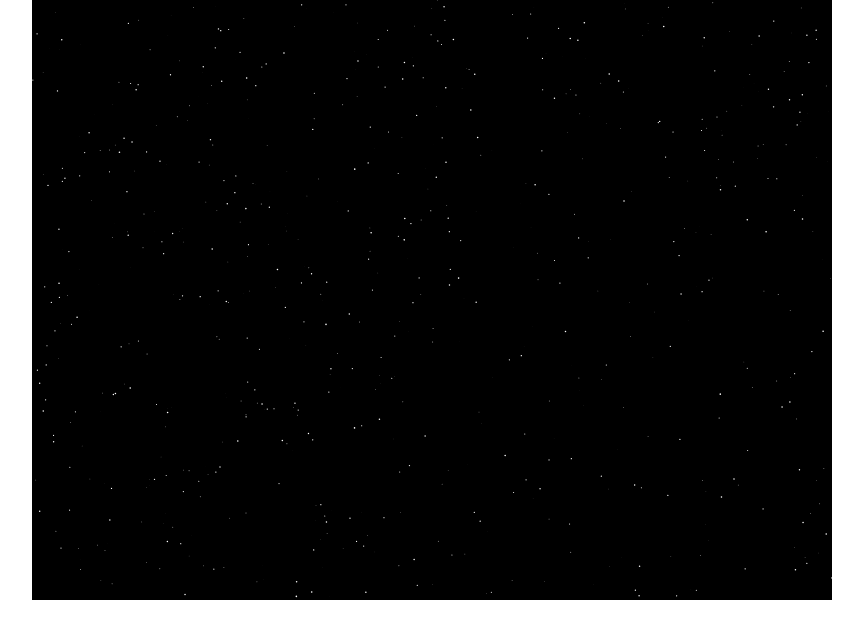
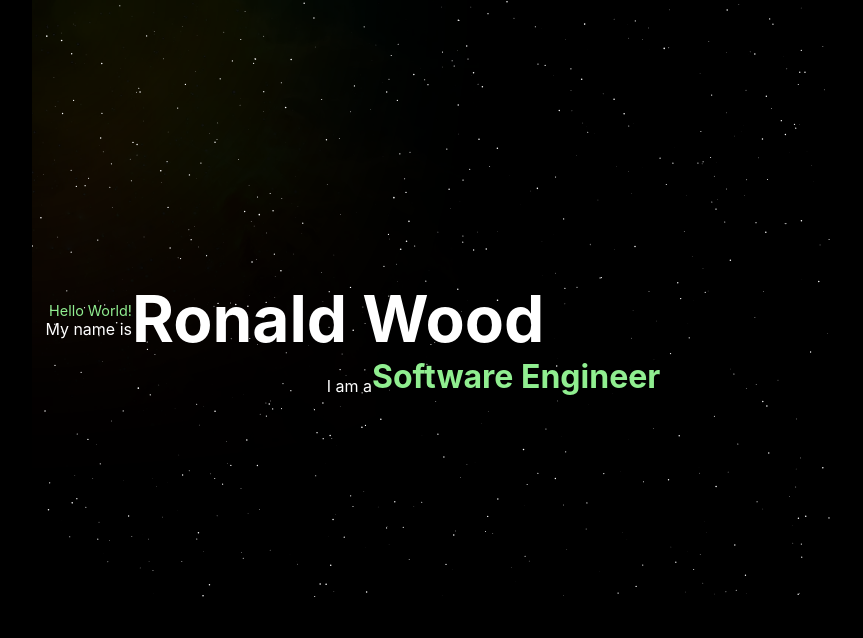
Before and after one commit to raw1218/Portfolio, a React (Create React App) app: page / in a window 1280 px wide. Shown: the top 638 px of the page, without its empty margins (208-1071 px from the left). Built offline with nearby package versions, Linux system fonts and the light colour scheme.

Commit message:
Landing Page v1

```diff
--- /dev/null
+++ b/src/landing_page/LandingPage.css
@@ -0,0 +1,128 @@
+.landing-page-wrapper {
+    display: flex;
+    justify-content: center;
+    align-items: center;
+    height: 100%;
+    width: 100%; /* This will make it take the full viewport height */
+    background-color: #000;  /* Add or change based on your background color */
+    /*position: relative; /* To stack the ParticleSimulation and text content */
+
+
+}
+
+
+.landing-page-main-text-overlay {
+
+    z-index: 1; /* Make sure text appears above the ParticleSimulation */
+    text-align: center;
+
+    width: 75%;
+    height: 30%;
+
+
+}
+
+
+
+
+.landing-page-main-text-overlay-upper {
+
+      z-index: 1; /* Make sure text appears above the ParticleSimulation */
+      text-align: center;
+      display:grid;
+      grid-template-columns: 1fr 3fr;
+      grid-template-rows: 1fr 1fr;
+      grid-template-areas:
+          "HelloWorld Name"
+          "MyNameIs Name";
+      grid-gap: 0;
+      row-gap: 0;
+      column-gap: 0;
+      margin-right: 25%;
+
+  }
+
+
+
+
+
+
+
+
+  .landing-page-main-text-overlay-lower {
+
+    z-index: 1; /* Make sure text appears above the ParticleSimulation */
+    text-align: center;
+    display:grid;
+    grid-template-columns: 1fr 3fr;
+    grid-template-rows: 1fr;
+    grid-gap: 0;
+    row-gap: 0;
+    column-gap: 0;
+    margin-left: 25%;
+
+}
+
+
+
+
+.main-text-small {
+    color: white;
+
+}
+
+.main-text-big {
+    color: white;
+
+}
+.computer-text {
+
+    color: lightgreen;
+
+}
+
+#IAmA{
+
+    align-self: end;
+    justify-self: end;
+    padding: 0;
+    margin: 0;
+
+
+}
+#MyNameIs{
+    grid-area: MyNameIs;
+    align-self: start;
+    justify-self: end;
+    margin: 0;
+    padding: 0;
+
+
+
+}
+#Title{
+
+    margin:0;
+    padding:0;
+    align-self: end;
+    justify-self: start;
+}
+#HelloWorld{
+    grid-area: HelloWorld;
+   margin: 0;
+   padding:0;
+   align-self: end;
+   justify-self: end;
+
+    font-size: 90%;
+}
+#Name{
+
+    grid-area: Name;
+    justify-self: start;
+    align-self: center;
+    font-size: 5vw;
+
+    padding: 0;
+    margin: 0;
+}
--- a/src/landing_page/LandingPage.js
+++ b/src/landing_page/LandingPage.js
@@ -1,11 +1,34 @@
 import React from 'react'
 import ParticleSimulation from './ParticleSimulation'
-import './ParticleSimulation.css'
+import './LandingPage.css'
 
 function LandingPage() {
+
+
+
+
   return (
 
-    <ParticleSimulation/>
+
+    <div class = "landing-page-wrapper">
+        <ParticleSimulation/>
+
+        <div class = "landing-page-main-text-overlay">
+        <div class = "landing-page-main-text-overlay-upper">
+            <p id = "HelloWorld" className='computer-text'>Hello World!</p>
+            <p id = "MyNameIs" className='main-text-small'>My name is</p>
+            <h1 id = "Name" className='main-text-big'>Ronald Wood</h1>
+
+        </div>
+
+        <div className='landing-page-main-text-overlay-lower'>
+            <p id="IAmA" className='main-text-small'>I am a</p>
+
+            <h1 id = "Title" className='main-text-big computer-text'>Software Engineer</h1>
+        </div>
+        </div>
+
+    </div>
 
   )
 }
--- a/src/landing_page/ParticleSimulation.css
+++ b/src/landing_page/ParticleSimulation.css
@@ -1,9 +1,17 @@
-.particleSimulation{
-    background-color: black;
+.particleSimulation {
+    background: url('../images/colorful-space-some-stars.jpg') no-repeat center center fixed;
+    background-size: cover;
+
 }
+
 
 .particleSimulationWrapper {
     overflow: hidden;
     width: 100%;
     height: 100%;
+    position: absolute;
+    top: 0;
+    left: 0;
+    width: 100%;
+    height: 100%;
 }
--- a/src/landing_page/ParticleSimulation.js
+++ b/src/landing_page/ParticleSimulation.js
@@ -111,6 +111,8 @@ const drawStars = () => {
     const ctx = canvas.getContext('2d');
     ctx.clearRect(0, 0, screenWidth, screenHeight);
 
+    drawBackground(ctx);
+
     stars.forEach(star => {
         ctx.beginPath();
        // ctx.globalAlpha = star.opacity;
@@ -200,9 +202,46 @@ useEffect(() => {
 
 
 
+//track mouse position
+const [mousePosition, setMousePosition] = useState({ x: 0, y: 0 });
+
+
+useEffect(() => {
+    const handleMouseMove = (e) => {
+        setMousePosition({ x: e.clientX, y: e.clientY });
+    };
+    window.addEventListener('mousemove', handleMouseMove);
+
+    return () => {
+        window.removeEventListener('mousemove', handleMouseMove);
+    };
+}, []);
 
 
 
+
+function drawBackground(ctx) {
+    // First, fill the canvas with a semi-transparent (or opaque) overlay
+    ctx.fillStyle = 'rgba(0, 0, 0, 1)'; // adjust opacity as required
+    ctx.fillRect(0, 0, screenWidth, screenHeight);
+    ctx.filter = 'blur(150px)'
+    // Set up the shadow properties for the blur effect
+ /*   ctx.shadowColor = 'black';
+    ctx.shadowBlur = 3000;  // adjust the blur amount
+    ctx.shadowOffsetX = 0;
+    ctx.shadowOffsetY = 0;
+*/
+    // Use the "destination-out" global composite operation to "cut out" a blurry circle around the cursor
+    ctx.globalCompositeOperation = 'destination-out';
+    ctx.beginPath();
+    ctx.arc(mousePosition.x, mousePosition.y, 100, 0, Math.PI * 2, true); // Radius of 80, you can adjust as needed
+    ctx.fill();
+
+    // Reset properties to default
+    ctx.globalCompositeOperation = 'source-over';
+    ctx.shadowBlur = 0;
+    ctx.filter = 'none'
+}
 
 
 
```
